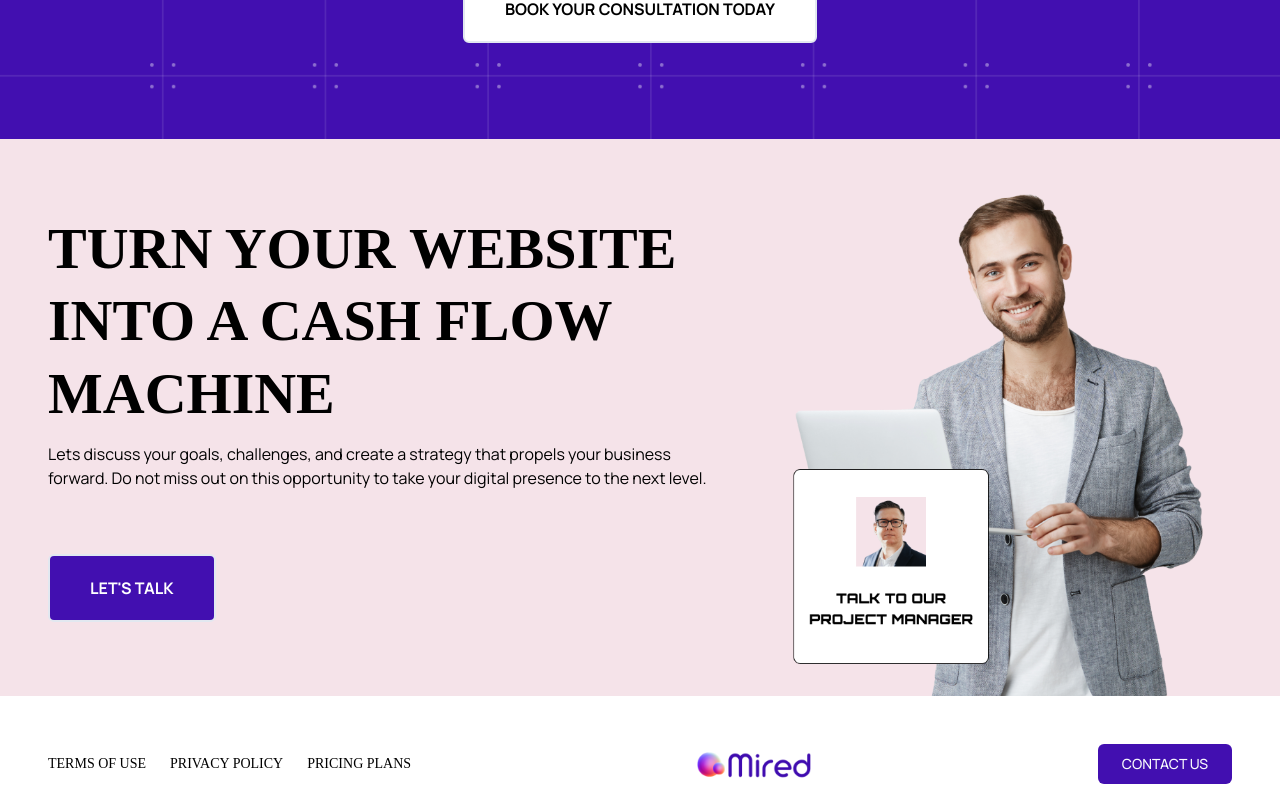
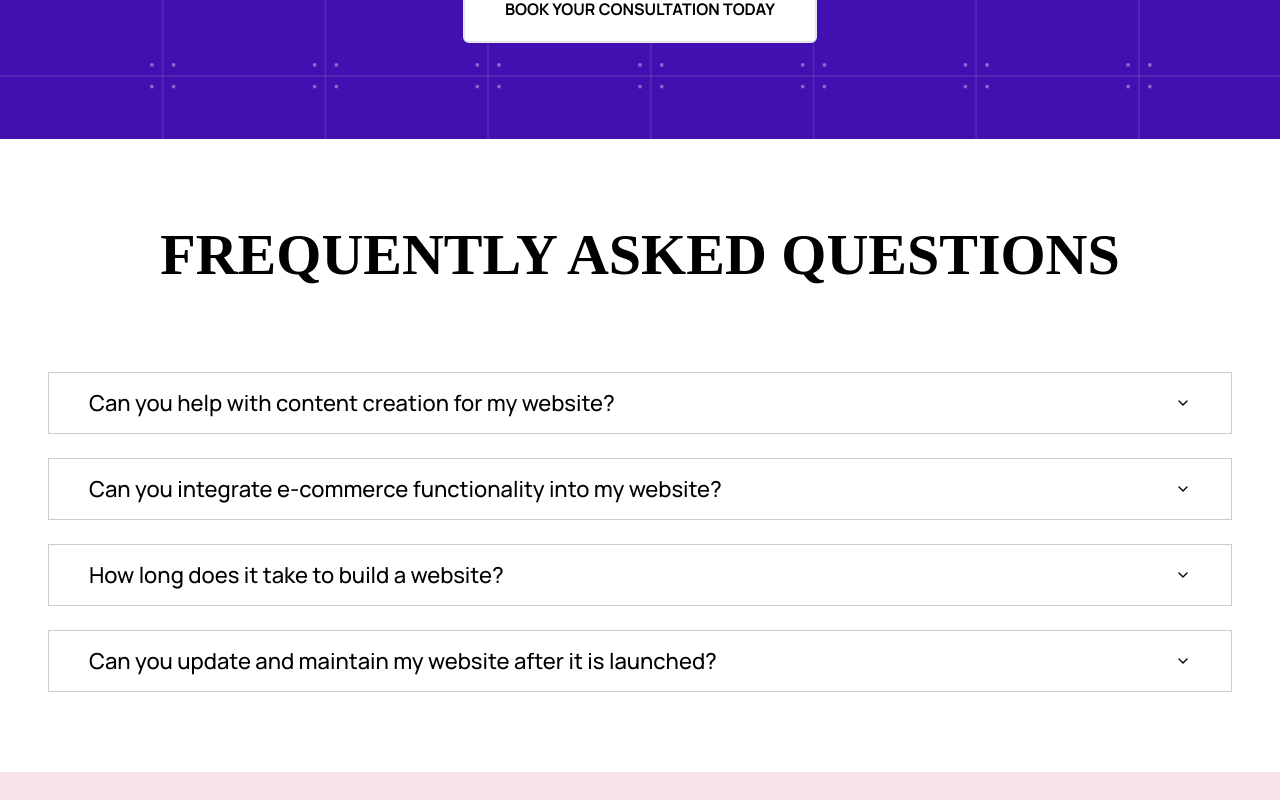
Before and after one commit to tarifalhasan/mired, a Next.js app: page / in a window 1280 px wide. Shown: the part 4180-4980 px from the top of the page. Built offline with nearby package versions, Linux system fonts and the light colour scheme.

Commit message:
FAQs section done

```diff
--- a/app/contact/page.tsx
+++ b/app/contact/page.tsx
@@ -1,11 +1,13 @@
 import LetsTalk from '@/components/common/LetsTalk';
 import React from 'react';
 import ContactForm from './ContactForm';
+import Faqs from '@/components/common/Faqs';
 
 const Contact = () => {
     return (
         <div>
             <ContactForm />
+            <Faqs />
             <LetsTalk />
         </div>
     );
--- a/app/page.tsx
+++ b/app/page.tsx
@@ -1,5 +1,6 @@
 import BookingConsultation from "@/components/common/BookingConsultation";
 import ConsultationBookung from "@/components/common/ConsultationBookung";
+import Faqs from "@/components/common/Faqs";
 import LetsTalk from "@/components/common/LetsTalk";
 import HeroArea from "@/components/home/HeroArea";
 import Trust from "@/components/home/Trust";
@@ -13,6 +14,7 @@ export default function Home() {
       <DigitalSoluations />
       <Trust />
       <BookingConsultation />
+      <Faqs />
       <LetsTalk />
     </main>
   );
--- /dev/null
+++ b/components/common/Faqs.tsx
@@ -0,0 +1,65 @@
+import React from 'react';
+import Container from './Container';
+import Heading from './heading/Heading';
+import {
+    Accordion,
+    AccordionContent,
+    AccordionItem,
+    AccordionTrigger,
+} from "@/components/ui/accordion"
+
+const Faqs = () => {
+    return (
+        <div className='py-20'>
+            <Container>
+                <div>
+                    <Heading
+                        title='Frequently Asked Questions'
+                        center
+                        custom='uppercase text-[35px] md:text-[55px] lg:text-[58px] font-bold leading-tight'
+                    />
+
+                    <div >
+                        <Accordion type="single" collapsible className="w-full flex flex-col gap-6 mt-12 lg:mt-20">
+                            <AccordionItem value="item-1" className='px-3 md:px-5 lg:px-10 border-[1px] border-[#CFC9D4]'>
+                                <AccordionTrigger className='hover:no-underline text-md md:text-lg lg:text-[22px] font-medium text-start'>
+                                    Can you help with content creation for my website?
+                                </AccordionTrigger>
+                                <AccordionContent className='text-sm lg:text-[16px] leading-7 pr-10 lg:pr-16'>
+                                    Yes! Our team includes talented content creators who can assist you in developing engaging and optimized content for your website. From copywriting to blog writing, we provide comprehensive content creation services.
+                                </AccordionContent>
+                            </AccordionItem>
+                            <AccordionItem value="item-1" className='px-3 md:px-5 lg:px-10 border-[1px] border-[#CFC9D4]'>
+                                <AccordionTrigger className='hover:no-underline text-md md:text-lg lg:text-[22px] font-medium text-start'>
+                                    Can you integrate e-commerce functionality into my website?
+                                </AccordionTrigger>
+                                <AccordionContent className='text-sm lg:text-[16px] leading-7 pr-10 lg:pr-16'>
+                                    Yes! Our team includes talented content creators who can assist you in developing engaging and optimized content for your website. From copywriting to blog writing, we provide comprehensive content creation services.
+                                </AccordionContent>
+                            </AccordionItem>
+                            <AccordionItem value="item-1" className='px-3 md:px-5 lg:px-10 border-[1px] border-[#CFC9D4]'>
+                                <AccordionTrigger className='hover:no-underline text-md md:text-lg lg:text-[22px] font-medium text-start'>
+                                    How long does it take to build a website?
+                                </AccordionTrigger>
+                                <AccordionContent className='text-sm lg:text-[16px] leading-7 pr-10 lg:pr-16'>
+                                    Yes! Our team includes talented content creators who can assist you in developing engaging and optimized content for your website. From copywriting to blog writing, we provide comprehensive content creation services.
+                                </AccordionContent>
+                            </AccordionItem>
+                            <AccordionItem value="item-1" className='px-3 md:px-5 lg:px-10 border-[1px] border-[#CFC9D4]'>
+                                <AccordionTrigger className='hover:no-underline text-md md:text-lg lg:text-[22px] font-medium text-start'>
+                                    Can you update and maintain my website after it is launched?
+                                </AccordionTrigger>
+                                <AccordionContent className='text-sm lg:text-[16px] leading-7 pr-10 lg:pr-16'>
+                                    Yes! Our team includes talented content creators who can assist you in developing engaging and optimized content for your website. From copywriting to blog writing, we provide comprehensive content creation services.
+                                </AccordionContent>
+                            </AccordionItem>
+
+                        </Accordion>
+                    </div>
+                </div>
+            </Container>
+        </div>
+    );
+};
+
+export default Faqs;
--- /dev/null
+++ b/components/ui/accordion.tsx
@@ -0,0 +1,58 @@
+"use client"
+
+import * as React from "react"
+import * as AccordionPrimitive from "@radix-ui/react-accordion"
+import { ChevronDown } from "lucide-react"
+
+import { cn } from "@/lib/utils"
+
+const Accordion = AccordionPrimitive.Root
+
+const AccordionItem = React.forwardRef<
+  React.ElementRef<typeof AccordionPrimitive.Item>,
+  React.ComponentPropsWithoutRef<typeof AccordionPrimitive.Item>
+>(({ className, ...props }, ref) => (
+  <AccordionPrimitive.Item
+    ref={ref}
+    className={cn("border-b", className)}
+    {...props}
+  />
+))
+AccordionItem.displayName = "AccordionItem"
+
+const AccordionTrigger = React.forwardRef<
+  React.ElementRef<typeof AccordionPrimitive.Trigger>,
+  React.ComponentPropsWithoutRef<typeof AccordionPrimitive.Trigger>
+>(({ className, children, ...props }, ref) => (
+  <AccordionPrimitive.Header className="flex">
+    <AccordionPrimitive.Trigger
+      ref={ref}
+      className={cn(
+        "flex flex-1 items-center justify-between py-4 font-medium transition-all hover:underline [&[data-state=open]>svg]:rotate-180",
+        className
+      )}
+      {...props}
+    >
+      {children}
+      <ChevronDown className="h-4 w-4 shrink-0 transition-transform duration-200" />
+    </AccordionPrimitive.Trigger>
+  </AccordionPrimitive.Header>
+))
+AccordionTrigger.displayName = AccordionPrimitive.Trigger.displayName
+
+const AccordionContent = React.forwardRef<
+  React.ElementRef<typeof AccordionPrimitive.Content>,
+  React.ComponentPropsWithoutRef<typeof AccordionPrimitive.Content>
+>(({ className, children, ...props }, ref) => (
+  <AccordionPrimitive.Content
+    ref={ref}
+    className="overflow-hidden text-sm transition-all data-[state=closed]:animate-accordion-up data-[state=open]:animate-accordion-down"
+    {...props}
+  >
+    <div className={cn("pb-4 pt-0", className)}>{children}</div>
+  </AccordionPrimitive.Content>
+))
+
+AccordionContent.displayName = AccordionPrimitive.Content.displayName
+
+export { Accordion, AccordionItem, AccordionTrigger, AccordionContent }
--- a/package.json
+++ b/package.json
@@ -9,6 +9,7 @@
     "lint": "next lint"
   },
   "dependencies": {
+    "@radix-ui/react-accordion": "^1.1.2",
     "@radix-ui/react-slot": "^1.0.2",
     "class-variance-authority": "^0.7.0",
     "clsx": "^2.1.0",
```
Also changed, not shown: 2 other files (tests, documents, lock files or other folders).
